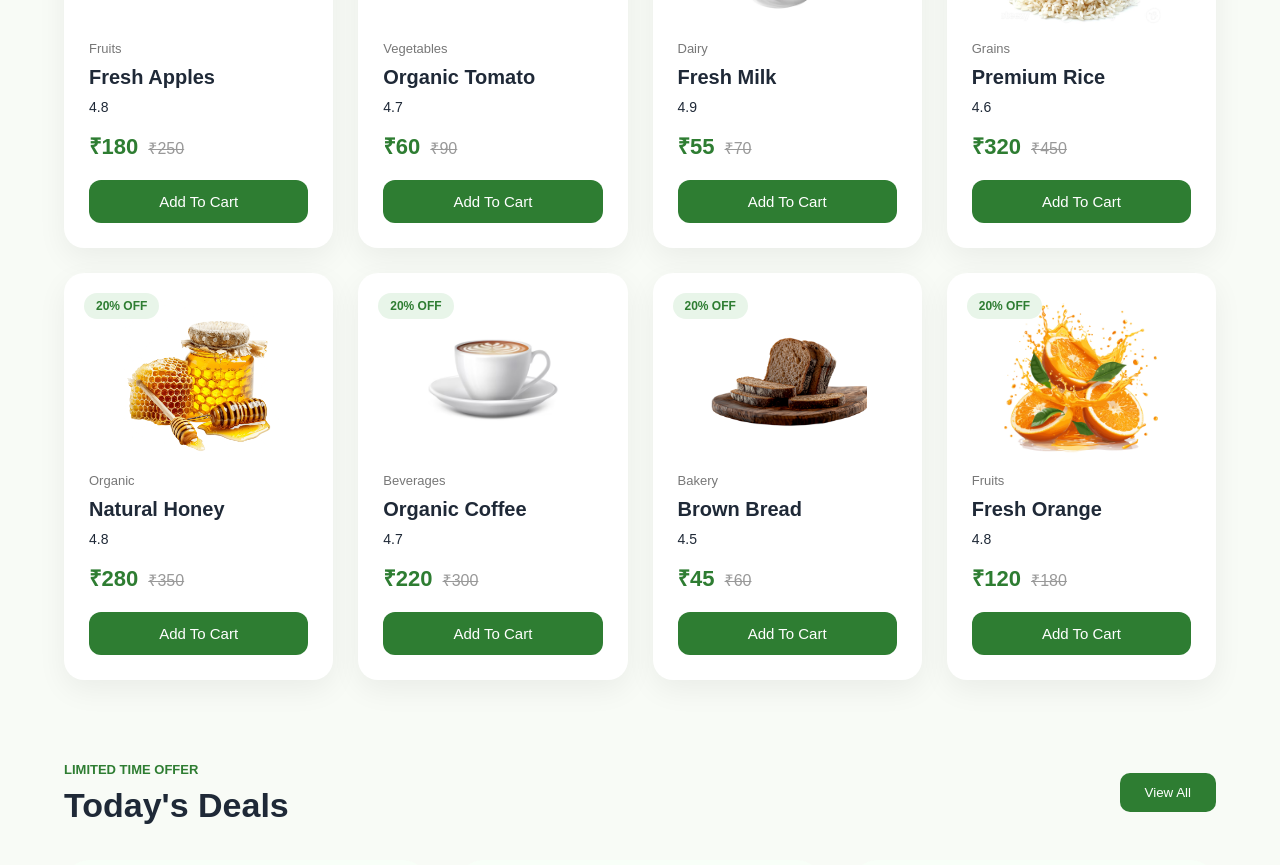
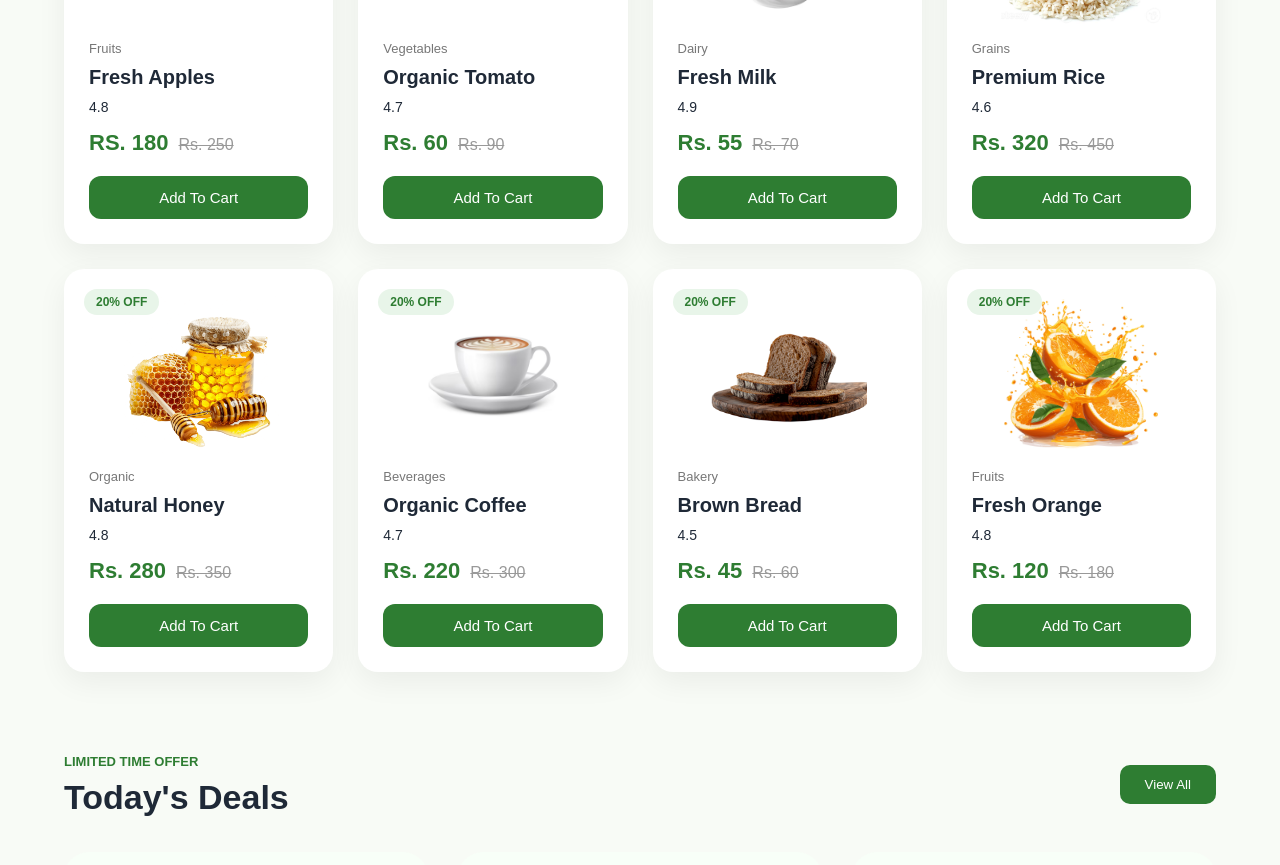
Before and after one commit to KaanchiSharma12/organic-mart, a React (Create React App) app: page / in a window 1280 px wide. Shown: the part 1560-2425 px from the top of the page. Built offline with nearby package versions, Linux system fonts and the light colour scheme.

Commit message:
updated products.jsx

```diff
--- a/src/components/Products/Products.jsx
+++ b/src/components/Products/Products.jsx
@@ -18,8 +18,8 @@ const products=[
 image:apple,
 name:"Fresh Apples",
 category:"Fruits",
-price:"₹180",
-oldPrice:"₹250",
+price:"RS. 180",
+oldPrice:"Rs. 250",
 rating:"4.8"
 },
 
@@ -27,8 +27,8 @@ rating:"4.8"
 image:tomato,
 name:"Organic Tomato",
 category:"Vegetables",
-price:"₹60",
-oldPrice:"₹90",
+price:"Rs. 60",
+oldPrice:"Rs. 90",
 rating:"4.7"
 },
 
@@ -36,8 +36,8 @@ rating:"4.7"
 image:milk,
 name:"Fresh Milk",
 category:"Dairy",
-price:"₹55",
-oldPrice:"₹70",
+price:"Rs. 55",
+oldPrice:"Rs. 70",
 rating:"4.9"
 },
 
@@ -45,8 +45,8 @@ rating:"4.9"
 image:rice,
 name:"Premium Rice",
 category:"Grains",
-price:"₹320",
-oldPrice:"₹450",
+price:"Rs. 320",
+oldPrice:"Rs. 450",
 rating:"4.6"
 },
 
@@ -54,8 +54,8 @@ rating:"4.6"
 image:honey,
 name:"Natural Honey",
 category:"Organic",
-price:"₹280",
-oldPrice:"₹350",
+price:"Rs. 280",
+oldPrice:"Rs. 350",
 rating:"4.8"
 },
 
@@ -63,8 +63,8 @@ rating:"4.8"
 image:coffee,
 name:"Organic Coffee",
 category:"Beverages",
-price:"₹220",
-oldPrice:"₹300",
+price:"Rs. 220",
+oldPrice:"Rs. 300",
 rating:"4.7"
 },
 
@@ -72,8 +72,8 @@ rating:"4.7"
 image:bread,
 name:"Brown Bread",
 category:"Bakery",
-price:"₹45",
-oldPrice:"₹60",
+price:"Rs. 45",
+oldPrice:"Rs. 60",
 rating:"4.5"
 },
 
@@ -81,8 +81,8 @@ rating:"4.5"
 image:orange,
 name:"Fresh Orange",
 category:"Fruits",
-price:"₹120",
-oldPrice:"₹180",
+price:"Rs. 120",
+oldPrice:"Rs. 180",
 rating:"4.8"
 }
 
```
